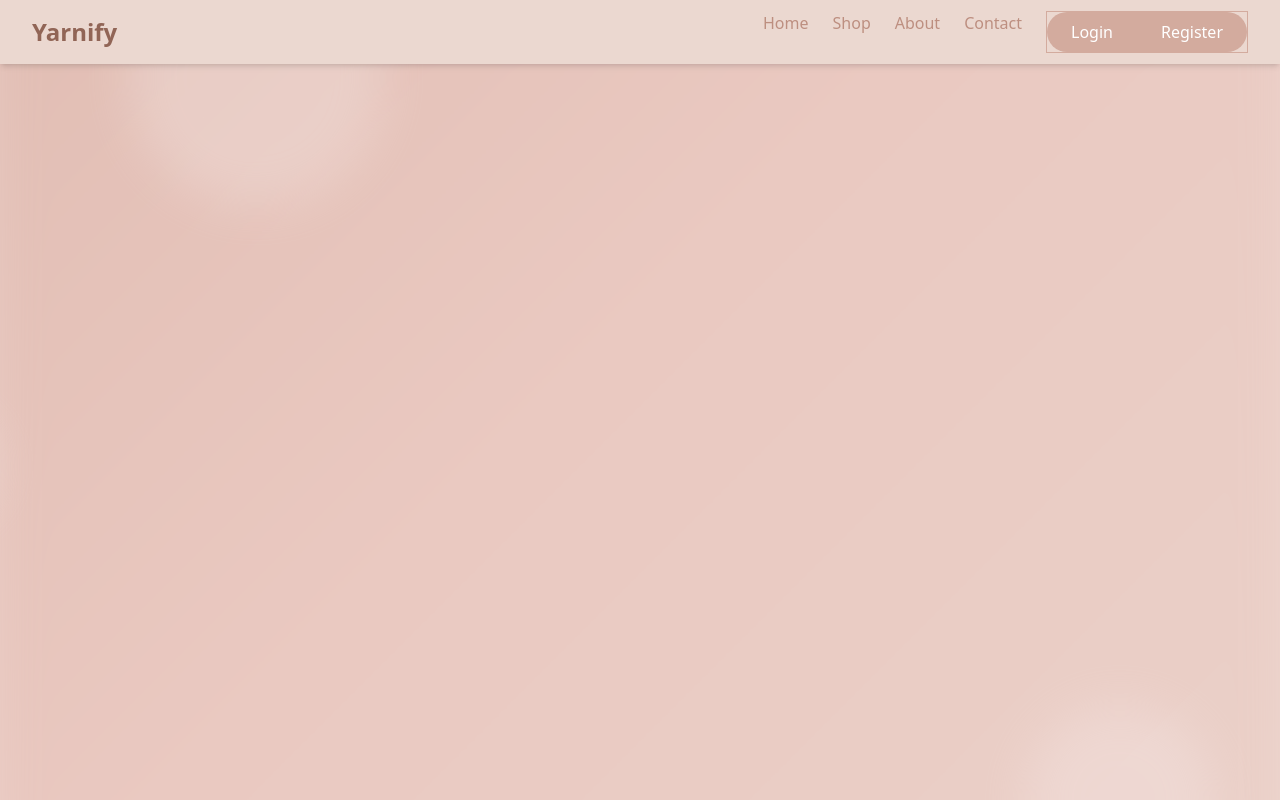
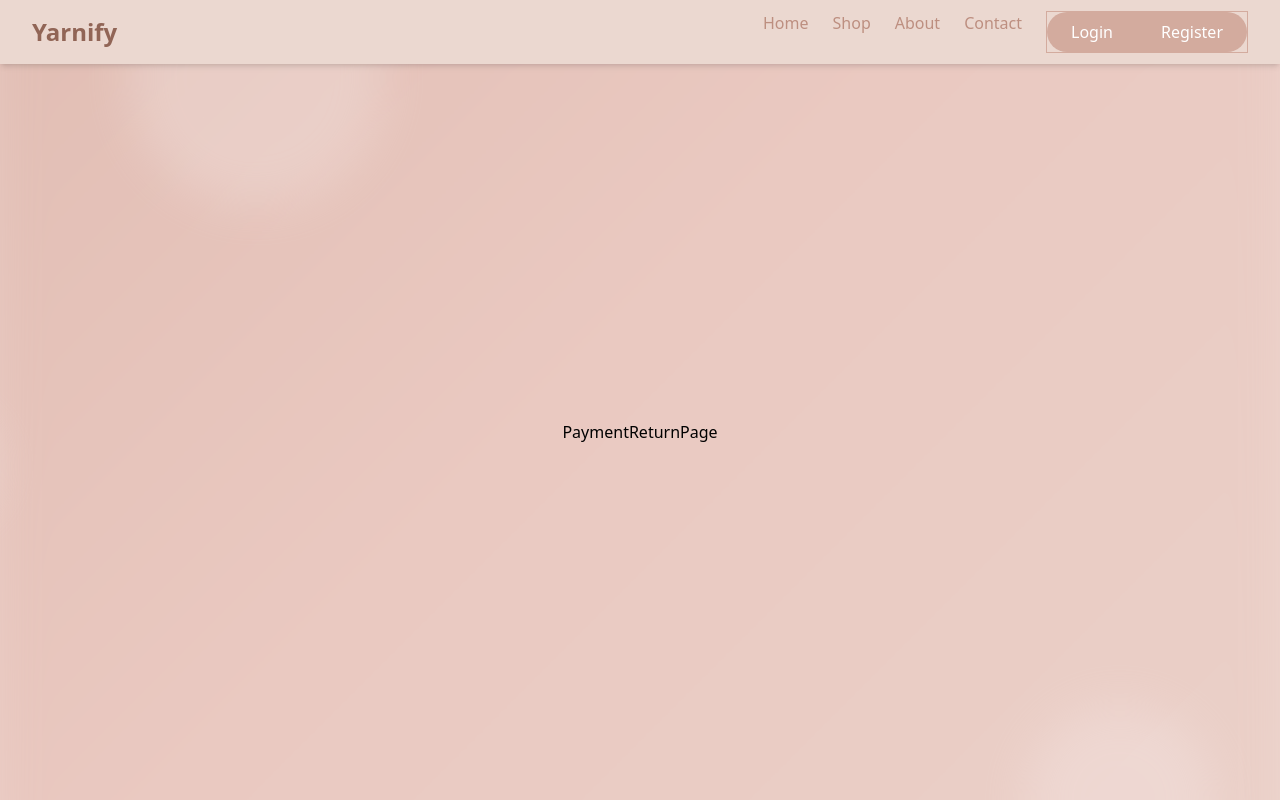
Before and after one commit to IceNinja2017/Yarnify-Online-Ordering-System, a React (Vite) app in the folder frontend/: page /payment/return in a window 1280 px wide. Shown: the top 800 px of the page. Built offline with nearby package versions, Linux system fonts and the light colour scheme; no server answers.

Commit message:
feat: add PaymentReturnPage component and integrate it into routing; update Vite config for payment API proxy

```diff
--- a/frontend/src/App.jsx
+++ b/frontend/src/App.jsx
@@ -7,6 +7,7 @@ import Navbar from "./components/Navbar.jsx"
 import HomePage from "./pages/HomePage.jsx"
 import Footer from "./components/Footer.jsx"
 import { AuthProvider } from "./context/AuthContext.jsx"
+import PaymentReturnPage from "./pages/PaymentReturnPage.jsx"
 
 function App() {
   return (
@@ -64,6 +65,7 @@ function App() {
             <Route path="/" element={<HomePage />} />
             <Route path="/login" element={<LoginPage />} />
             <Route path="/register" element={<RegistrationPage />} />
+            <Route path="/payment/return" element={<PaymentReturnPage/>} />
           </Routes>
         </div>
 
--- a/frontend/src/components/Navbar.jsx
+++ b/frontend/src/components/Navbar.jsx
@@ -4,9 +4,11 @@ import { Menu, X } from "lucide-react";
 import axios from "axios";
 import { useContext } from "react";
 import { AuthContext } from "../context/AuthContext";
+import { useNavigate } from "react-router-dom";
 
 
 const Navbar = () => {
+    const navigate = useNavigate()
     const [isOpen, setIsOpen] = useState(false);
     const { isLoggedIn, setIsLoggedIn } = useContext(AuthContext);
 
--- /dev/null
+++ b/frontend/src/pages/PaymentReturnPage.jsx
@@ -0,0 +1,7 @@
+const PaymentReturnPage = () => {
+  return (
+    <div>PaymentReturnPage</div>
+  )
+}
+
+export default PaymentReturnPage
--- a/frontend/vite.config.js
+++ b/frontend/vite.config.js
@@ -8,5 +8,11 @@ export default defineConfig({
     react(),
     tailwindcss(),
   ],
+  server: {
+    port: 5173,
+    proxy: {
+      "/api/payment/paypal": "http://localhost:5001"
+    }
+  }
 
 })
```
